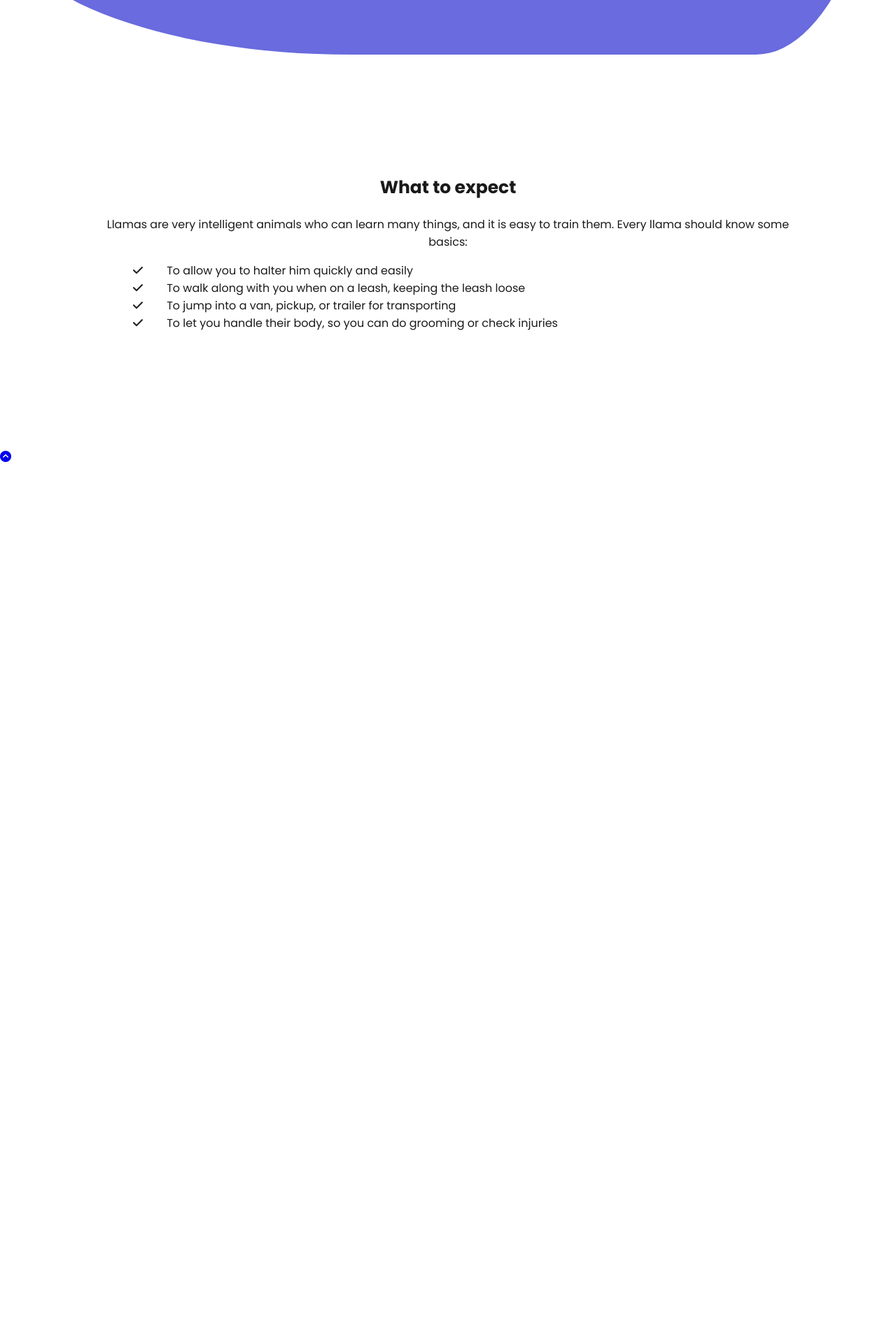
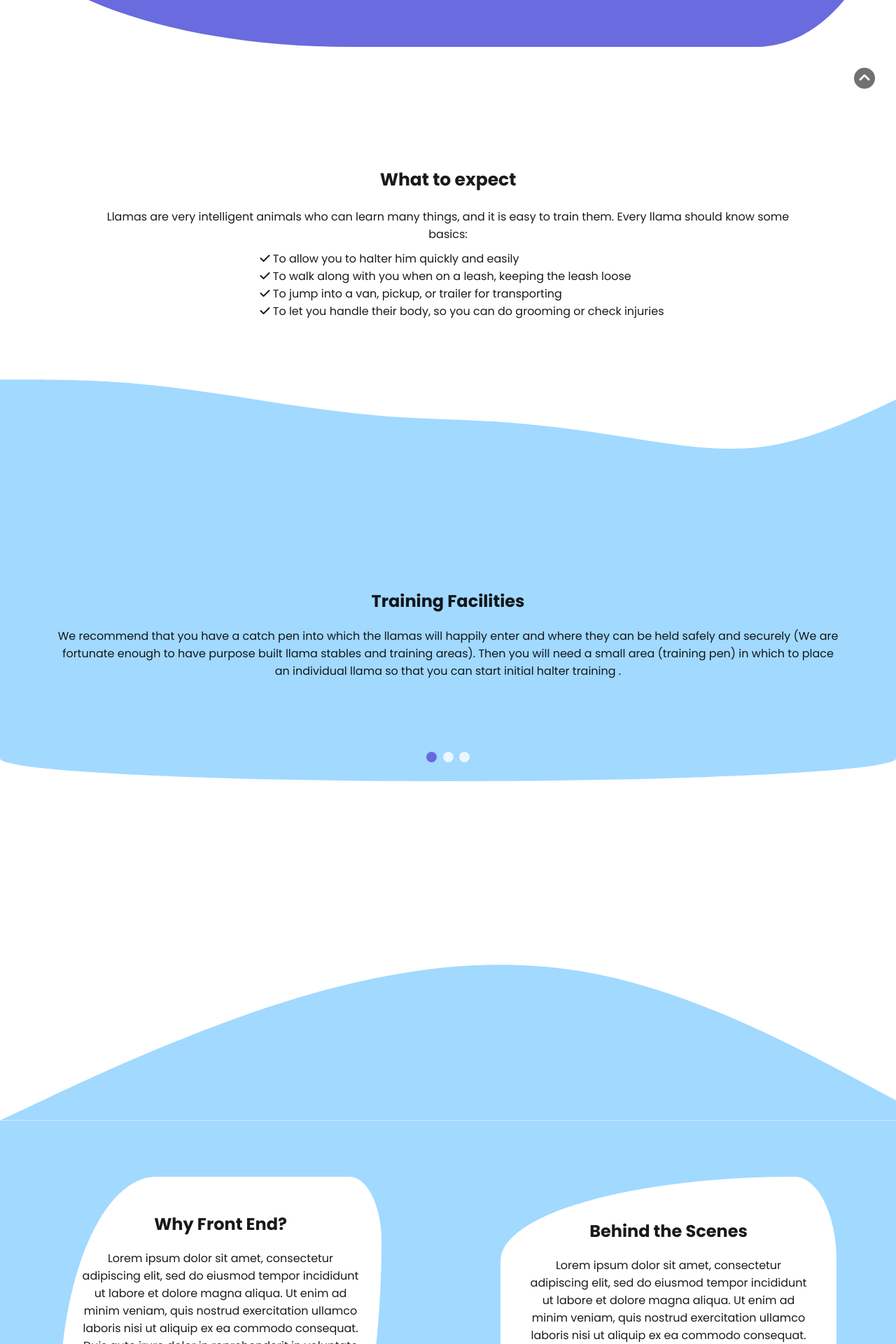
Before and after one commit to kimela1/llama-trainer, a PHP site: page / in a window 1280 px wide. Shown: the part 640-2560 px from the top of the page at 70% size. Before the commit the page ends 1300 px from the top, so only its background shows below. Run offline with PHP 8.4, Linux system fonts and the light colour scheme; some libraries are stand-ins or nearby versions.

Commit message:
added text slideshow, about text, and footer

```diff
--- a/css/main.css
+++ b/css/main.css
@@ -6,6 +6,12 @@ body {
   color: rgba(0, 0, 0, 0.897);
   margin:0;
   padding:0;
+  position: relative;
+}
+svg {
+  margin: 0;
+  padding: 0;
+  display: flex;
 }
 
 
@@ -18,7 +24,7 @@ body {
   color: white;
   text-align: justify;
   border-bottom-left-radius: 500px 200px;
-  border-bottom-right-radius: 200px 500px;
+  border-bottom-right-radius: 200px 300px;
 }
 .header-container h4 {
   font-size: 22px;
@@ -38,17 +44,154 @@ body {
 }
 
 
-/* INSTRUCTIONS */
-.instructions{
-  padding: 150px;
+/* EXPECTATIONS */
+.expectations{
+  padding: 150px 150px 0;
 }
-.instructions h2 {
+.expectations h2 {
   font-size: 25px;
   text-align: center;
 }
-.instructions p {
+.expectations p {
   text-align: center;
 }
-.instructions li {
+.expectations ul {
   list-style-type: none;
+  display: table;
+  margin: 0 auto;
+  padding-top: 10px;
 }
+
+
+/* INSTRUCTIONS */
+.instructions {
+  background-color: #a2d9ff;
+  border-bottom-left-radius: 5%;
+  border-bottom-right-radius: 2%;
+}
+.slideshow-container {
+  position: relative;
+  background: #a2d9ff;
+}
+.mySlides {
+  display: none;
+  padding: 80px;
+  text-align: center;
+}
+.dot-container {
+    text-align: center;
+    padding: 20px;
+    background: #a2d9ff;
+    border-bottom-left-radius: 50%;
+    border-bottom-right-radius: 50%;
+}
+.dot {
+  cursor: pointer;
+  height: 15px;
+  width: 15px;
+  margin: 0 2px;
+  background-color: rgba(255, 255, 255, 0.781);
+  border-radius: 50%;
+  display: inline-block;
+  transition: background-color 0.6s ease;
+}
+.active, .dot:hover {
+  background-color: rgba(99, 101, 221, 0.959);
+}
+
+
+/* PAGE BREAK */
+.page-break {
+  padding: 100px;
+  background-color: white;
+}
+.page-break2 {
+  padding: 100px 0 100px;
+  background-color: #a2d9ff;
+}
+
+
+/* ABOUT */
+.about-grid {
+  background-color: #a2d9ff;
+  padding: 80px 0 0;
+  display: flex;
+  justify-content: space-around;
+  flex-wrap: wrap;
+}
+.about-why {
+  width: 400px;
+  height: 400px;
+  padding: 30px;
+  border-bottom-left-radius: 500px 100px;
+  border-bottom-right-radius: 200px 800px;
+  border-top-left-radius: 300px 700px;
+  border-top-right-radius: 100px 200px;
+  background-color: white;
+  justify-content: center;
+  align-items: center;
+  text-align: center;
+}
+.about-bts {
+  width: 400px;
+  height: 400px;
+  padding: 40px;
+  border-bottom-left-radius: 200px 100px;
+  border-bottom-right-radius: 200px 100px;
+  border-top-left-radius: 700px 200px;
+  border-top-right-radius: 100px 200px;
+  background-color: white;
+  justify-content: center;
+  align-items: center;
+  text-align: center;
+}
+.about-credits {
+  width: 500px;
+  height: 450px;
+  padding: 30px;
+  border-bottom-left-radius: 100px 500px;
+  border-bottom-right-radius: 500px 800px;
+  border-top-left-radius: 300px 100px;
+  border-top-right-radius: 100px 200px;
+  background-color: white;
+  justify-content: center;
+  align-items: center;
+  text-align: center;
+}
+
+
+/* FOOTER */
+footer {
+  background-color: #39ed78;
+  text-align: center;
+  padding: 50px 0 50px;
+  word-spacing: 10px;
+}
+footer i{
+  color: white;
+  font-size: 40px;
+}
+
+
+/* BACK TO TOP */
+.back-to-top {
+  color: rgba(0, 0, 0, 0.555);
+  font-size: 30px;
+  position: fixed;
+  right: 20px;
+  bottom: 20px;
+  width: 50px;
+  height: 50px;
+  line-height: 46px;
+  border-radius: 50%;
+  text-align: center;
+  z-index: 99;
+  -webkit-transition: all 0.3s ease-out 0s;
+  -moz-transition: all 0.3s ease-out 0s;
+  -ms-transition: all 0.3s ease-out 0s;
+  -o-transition: all 0.3s ease-out 0s;
+  transition: all 0.3s ease-out 0s;
+}
+.back-to-top:hover {
+  color: rgba(99, 101, 221, 0.959);
+}
--- a/index.html
+++ b/index.html
@@ -24,32 +24,119 @@
     </div>
     <!-- End of Header -->
 
-    <!-- Instructions -->
-    <div class="instructions">
+    <!-- Expectations -->
+    <div class="expectations" id="expectations">
       <h2>What to expect</h2>
       <p>
         Llamas are very intelligent animals who can learn many things,
         and it is easy to train them. Every llama should know some basics:
       </p>
+      <ul>
+        <li><i class="fas fa-check"></i> To allow you to halter him quickly and easily</li>
+        <li><i class="fas fa-check"></i> To walk along with you when on a leash, keeping the leash loose</li>
+        <li><i class="fas fa-check"></i> To jump into a van, pickup, or trailer for transporting</li>
+        <li><i class="fas fa-check"></i> To let you handle their body, so you can do grooming or check injuries</li>
+      </ul>
+    </div>
+    <!-- End of Expectations -->
 
-      <ul>
-        <li><i class="fas fa-check"></i>&nbsp;&nbsp;&nbsp;&nbsp;&nbsp;&nbsp;&nbsp;&nbsp;To allow you to halter him quickly and easily</li>
-        <li><i class="fas fa-check"></i>&nbsp;&nbsp;&nbsp;&nbsp;&nbsp;&nbsp;&nbsp;&nbsp;To walk along with you when on a leash, keeping the leash loose</li>
-        <li><i class="fas fa-check"></i>&nbsp;&nbsp;&nbsp;&nbsp;&nbsp;&nbsp;&nbsp;&nbsp;To jump into a van, pickup, or trailer for transporting</li>
-        <li><i class="fas fa-check"></i>&nbsp;&nbsp;&nbsp;&nbsp;&nbsp;&nbsp;&nbsp;&nbsp;To let you handle their body, so you can do grooming or check injuries</li>
-      </ul>
+    <!-- Instructions -->
+    <svg xmlns="http://www.w3.org/2000/svg" viewBox="0 0 1440 320"><path fill="#a2d9ff" fill-opacity="1" d="M0,96L34.3,96C68.6,96,137,96,206,101.3C274.3,107,343,117,411,128C480,139,549,149,617,154.7C685.7,160,754,160,823,165.3C891.4,171,960,181,1029,192C1097.1,203,1166,213,1234,202.7C1302.9,192,1371,160,1406,144L1440,128L1440,320L1405.7,320C1371.4,320,1303,320,1234,320C1165.7,320,1097,320,1029,320C960,320,891,320,823,320C754.3,320,686,320,617,320C548.6,320,480,320,411,320C342.9,320,274,320,206,320C137.1,320,69,320,34,320L0,320Z"></path></svg>
+    <div class="slideshow-container">
+      <div class="mySlides">
+        <h2>Training Facilities</h2>
+        <p>
+          We recommend that you have a catch pen into which the llamas will happily
+          enter and where they can be held safely and securely (We are fortunate enough
+          to have purpose built llama stables and training areas). Then you
+          will need a small area (training pen) in which to place an individual
+          llama so that you can start initial halter training .
+        </p>
+      </div>
+
+      <div class="mySlides">
+        <h2>Equipment</h2>
+        <p>
+          Make sure you have the right equipment with which to train your llamas.
+          You will need as a minimum, a halter that fits correctly and a good lead
+          rope to fix onto the halter. There are other items which are desirable
+          but not essential such as a stick to help guide the llama to where you want
+          he or she to go, a small bag to hold some hard feed for rewarding, etc.
+        </p>
+      </div>
+
+      <div class="mySlides">
+        <h2>Repetition</h2>
+        <p>
+          No matter what particular training exercise you are performing with your
+          llamas, be it haltering, leading, desensitising, brushing, trekking,
+          fitting a pack etc, the exercise must be repeated over and over again until
+          the llama fully understands and accepts what it is you are trying to get it
+          to do (and that it will not be harmed in the process).
+        </p>
+      </div>
+    </div>
+    <div class="dot-container">
+      <span class="dot" onclick="currentSlide(1)"></span>
+      <span class="dot" onclick="currentSlide(2)"></span>
+      <span class="dot" onclick="currentSlide(3)"></span>
     </div>
     <!-- End of Instructions -->
 
+    <div class="page-break"></div>
 
     <!-- About the Website -->
+    <svg xmlns="http://www.w3.org/2000/svg" viewBox="0 0 1440 320"><path fill="#a2d9ff" fill-opacity="1" d="M0,320L80,282.7C160,245,320,171,480,122.7C640,75,800,53,960,85.3C1120,117,1280,203,1360,245.3L1440,288L1440,320L1360,320C1280,320,1120,320,960,320C800,320,640,320,480,320C320,320,160,320,80,320L0,320Z"></path></svg>
+    <div class="about-grid">
+      <div class="about-why">
+        <h2>Why Front End?</h2>
+        <p>
+          Lorem ipsum dolor sit amet, consectetur adipiscing elit, sed do eiusmod tempor
+          incididunt ut labore et dolore magna aliqua. Ut enim ad minim veniam, quis
+          nostrud exercitation ullamco laboris nisi ut aliquip ex ea commodo consequat.
+          Duis aute irure dolor in reprehenderit in voluptate velit esse cillum dolore eu
+          fugiat nulla pariatur. Excepteur sint occaecat cupidatat non proident, sunt in
+          culpa qui officia deserunt mollit anim id est laborum.
+        </p>
+      </div>
+      <div class="about-bts">
+        <h2>Behind the Scenes</h2>
+        <p>
+          Lorem ipsum dolor sit amet, consectetur adipiscing elit, sed do eiusmod tempor
+          incididunt ut labore et dolore magna aliqua. Ut enim ad minim veniam, quis
+          nostrud exercitation ullamco laboris nisi ut aliquip ex ea commodo consequat.
+          Duis aute irure dolor in reprehenderit in voluptate velit esse cillum dolore eu
+          fugiat nulla pariatur. Excepteur sint occaecat cupidatat non proident, sunt in
+          culpa qui officia deserunt mollit anim id est laborum.
+        </p>
+      </div>
+      <div class="about-credits">
+        <h2>Credits</h2>
+        <p>
+          Lorem ipsum dolor sit amet, consectetur adipiscing elit, sed do eiusmod tempor
+          incididunt ut labore et dolore magna aliqua. Ut enim ad minim veniam, quis
+          nostrud exercitation ullamco laboris nisi ut aliquip ex ea commodo consequat.
+          Duis aute irure dolor in reprehenderit in voluptate velit esse cillum dolore eu
+          fugiat nulla pariatur. Excepteur sint occaecat cupidatat non proident, sunt in
+          culpa qui officia deserunt mollit anim id est laborum.
+        </p>
+      </div>
+    </div>
     <!-- End of About the Website -->
 
+    <div class="page-break2"></div>
+
     <!-- Footer -->
+    <footer>
+      <a href="http://google.com/"><i class="fas fa-envelope-square"></i></a>
+      <a href="http://google.com/"><i class="fab fa-github"></i></a>
+      <a href="http://google.com/"><i class="fab fa-linkedin"></i></a>
+    </footer>
     <!-- End of Footer -->
-  <!-- Back to Top -->
-  <a href="#" class="back-to-top"><i class="fas fa-chevron-circle-up"></i></a>
-  <!-- end of Back to Top -->
+
+    <!-- Back to Top -->
+    <a href="#" class="back-to-top"><i class="fas fa-chevron-circle-up"></i></a>
+    <!-- end of Back to Top -->
 
   <script src="https://ajax.googleapis.com/ajax/libs/jquery/2.1.1/jquery.min.js"></script>
   <script type="text/javascript" src="js/script.js"></script>
--- a/js/script.js
+++ b/js/script.js
@@ -4,5 +4,34 @@ $('.back-to-top').on('click', function(event) {
 
   $('html, body').animate({
       scrollTop: 0,
-  }, 100);
+  }, 1000);
 });
+
+
+// Slideshow
+var slideIndex = 1;
+showSlides(slideIndex);
+
+function plusSlides(n) {
+  showSlides(slideIndex += n);
+}
+
+function currentSlide(n) {
+  showSlides(slideIndex = n);
+}
+
+function showSlides(n) {
+  var i;
+  var slides = document.getElementsByClassName("mySlides");
+  var dots = document.getElementsByClassName("dot");
+  if (n > slides.length) {slideIndex = 1}
+  if (n < 1) {slideIndex = slides.length}
+  for (i = 0; i < slides.length; i++) {
+      slides[i].style.display = "none";
+  }
+  for (i = 0; i < dots.length; i++) {
+      dots[i].className = dots[i].className.replace(" active", "");
+  }
+  slides[slideIndex-1].style.display = "block";
+  dots[slideIndex-1].className += " active";
+}
```
